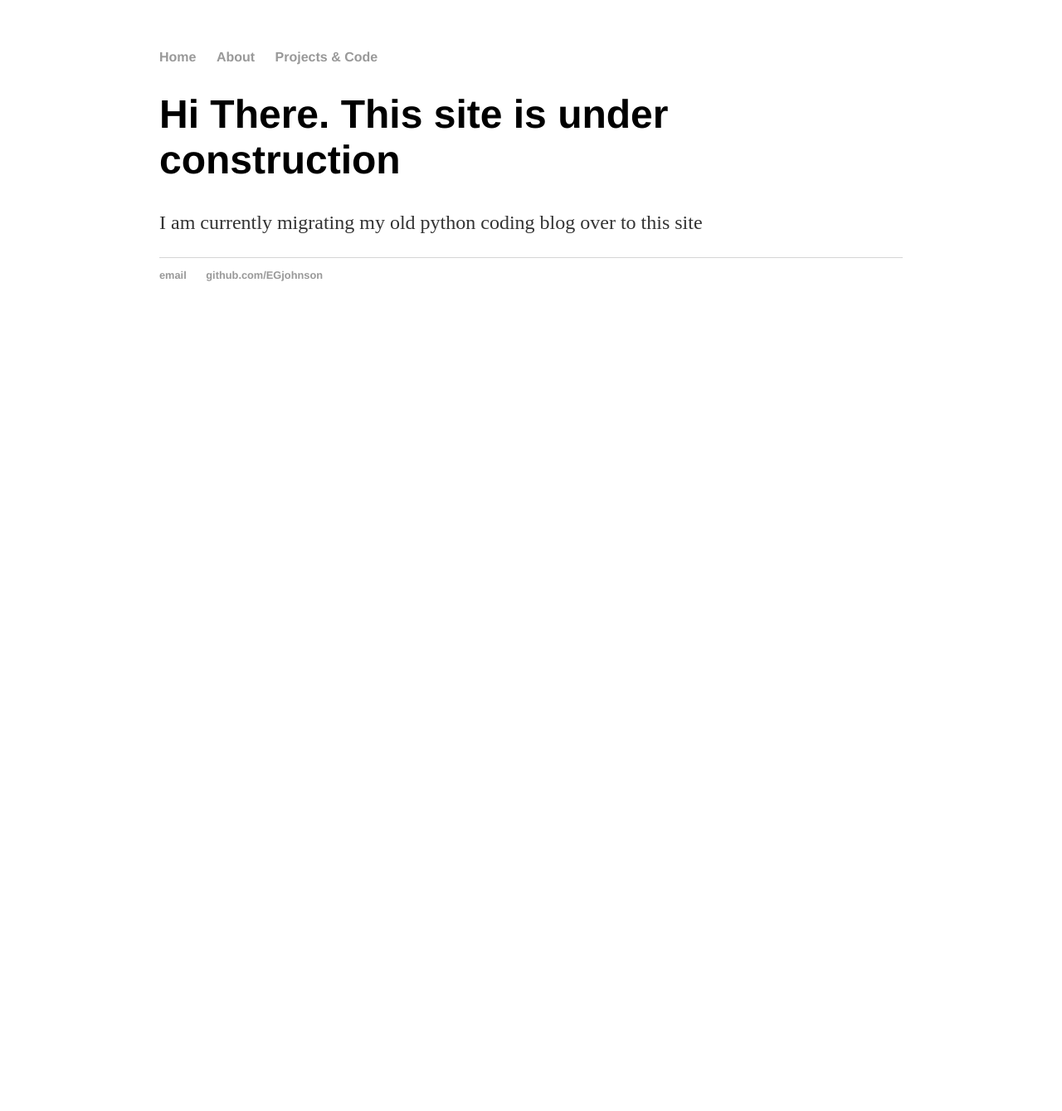
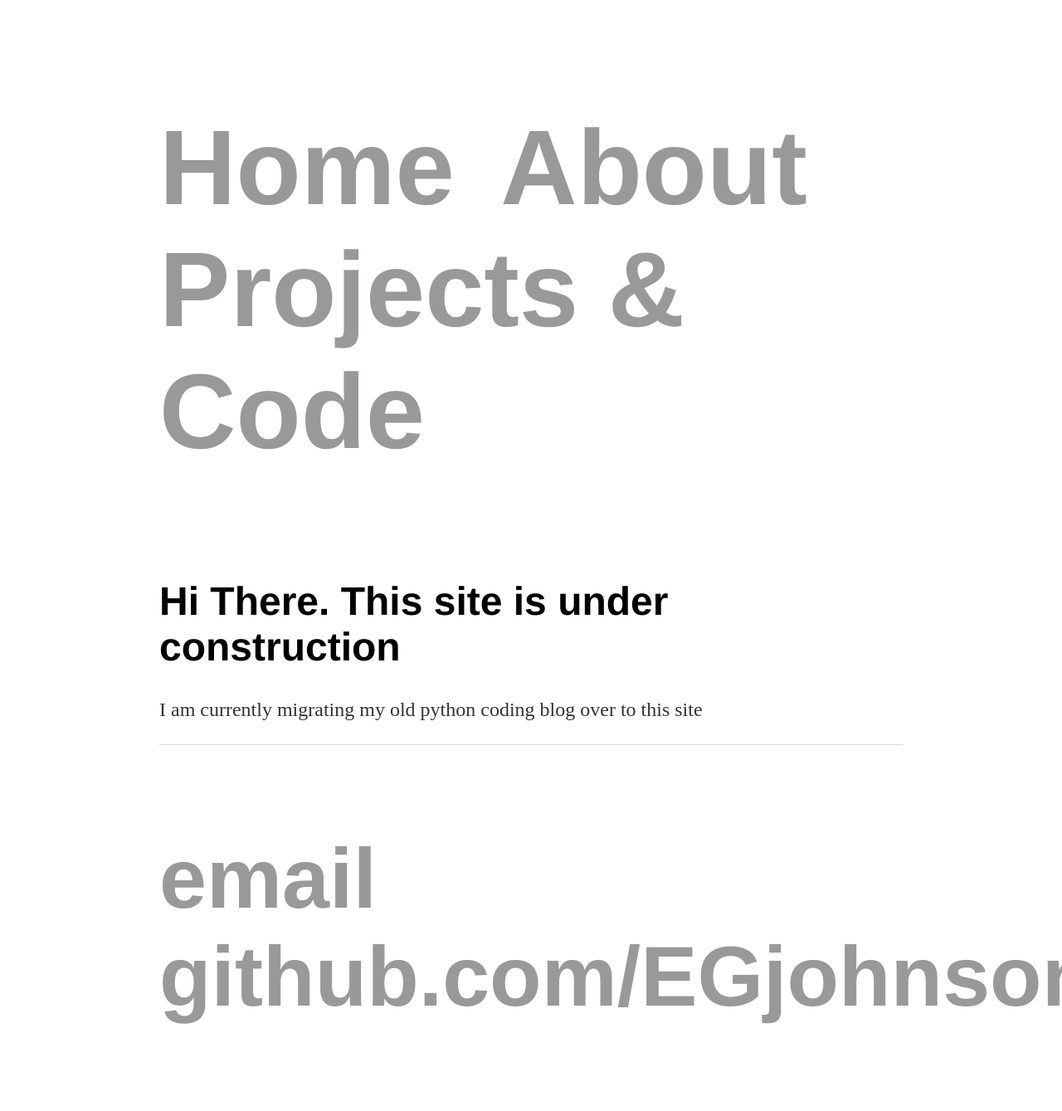
Before and after one commit to EGjohnson/EGjohnson.github.io, a Jekyll site: the page built from index.html, in a window 1280 px wide. Shown: the whole page at 83% size. Built offline with Jekyll 4.4.1, drawn with Linux system fonts in a browser that asks for light colours; before the commit the page ends 900 px from its top, so only the background shows below that.

Commit message:
changes css fontsize footer

```diff
--- a/css/main.css
+++ b/css/main.css
@@ -7,6 +7,7 @@ nav ul, footer ul {
     padding: 0px;
     list-style: none;
     font-weight: bold;
+    font-size: 8em;
 }
 nav ul li, footer ul li {
     display: inline;
```
